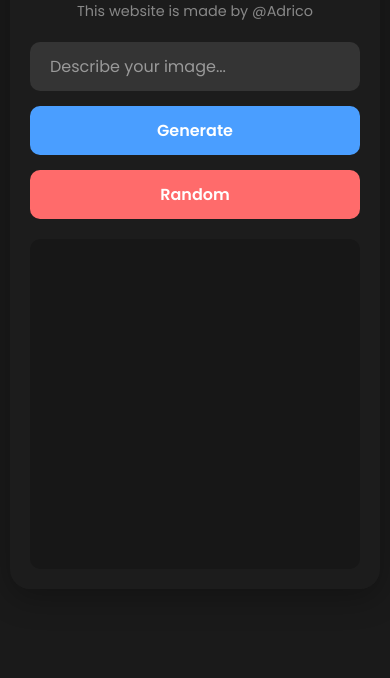
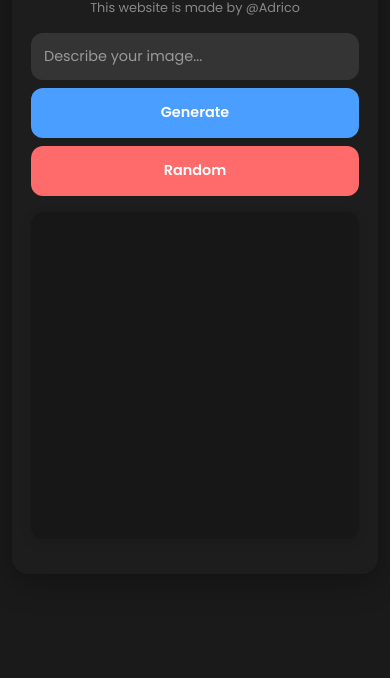
Before and after one commit to adricocorson/imagegenerator, a website: page index.html in a window 390 px wide. Shown: the part 166-844 px from the top of the page. Drawn offline with Linux system fonts and the light colour scheme.

Commit message:
Improve responsive design and layout proportions

```diff
--- a/index.html
+++ b/index.html
@@ -21,8 +21,10 @@
 
     <div class="input-container">
       <input type="text" id="prompt" placeholder="Describe your image...">
-      <button onclick="generateImage()">Generate</button>
-      <button onclick="rollDice()" class="dice-button"> Random</button>
+      <div class="button-container">
+        <button onclick="generateImage()">Generate</button>
+        <button onclick="rollDice()" class="dice-button">Random</button>
+      </div>
     </div>
 
     <div id="image-container">
--- a/styles.css
+++ b/styles.css
@@ -12,72 +12,88 @@ body {
   display: flex;
   justify-content: center;
   align-items: center;
-  padding: 20px;
+  padding: 1rem;
 }
 
 .container {
-  max-width: 800px;
-  width: 100%;
-  padding: 30px;
-  background: rgba(30, 30, 30, 0.7);
-  border-radius: 20px;
+  width: min(95%, 800px);
+  margin: 0 auto;
+  padding: clamp(1.5rem, 5vw, 2.5rem);
+  background: rgba(30, 30, 30, 0.95);
+  border-radius: clamp(1rem, 3vw, 1.5rem);
   box-shadow: 0 8px 32px 0 rgba(0, 0, 0, 0.3);
   backdrop-filter: blur(10px);
   display: flex;
   flex-direction: column;
-  gap: 20px;
+  gap: clamp(1.5rem, 4vw, 2rem);
 }
 
 .title-container {
   text-align: center;
-  margin-bottom: 20px;
+  margin-bottom: clamp(1rem, 3vw, 1.5rem);
 }
 
 h1 {
-  font-size: 2.5em;
-  margin-bottom: 10px;
+  font-size: clamp(1.8rem, 5vw, 2.5rem);
+  margin-bottom: 0.5rem;
   background: linear-gradient(45deg, #ff6b6b, #4ecdc4);
   -webkit-background-clip: text;
   background-clip: text;
   -webkit-text-fill-color: transparent;
+  line-height: 1.2;
 }
 
 .credit {
   color: #888;
-  font-size: 0.9em;
+  font-size: clamp(0.8rem, 2vw, 0.9rem);
 }
 
 .input-container {
   display: flex;
+  gap: clamp(0.5rem, 2vw, 1rem);
+  width: 100%;
   flex-wrap: wrap;
-  gap: 10px;
-  margin-bottom: 20px;
-  width: 100%;
 }
 
 input {
   flex: 1;
   min-width: 200px;
-  padding: 12px 20px;
+  padding: clamp(0.8rem, 2vw, 1rem);
   border: none;
-  border-radius: 10px;
+  border-radius: 0.75rem;
   background: rgba(255, 255, 255, 0.1);
   color: white;
-  font-size: 1em;
+  font-size: clamp(0.9rem, 2vw, 1rem);
+  transition: all 0.3s ease;
+}
+
+input:focus {
+  outline: none;
+  background: rgba(255, 255, 255, 0.15);
+  box-shadow: 0 0 0 2px rgba(74, 158, 255, 0.3);
 }
 
 input::placeholder {
   color: rgba(255, 255, 255, 0.5);
 }
 
+.button-container {
+  display: flex;
+  gap: clamp(0.5rem, 2vw, 1rem);
+  flex-wrap: wrap;
+}
+
 button {
-  padding: 12px 25px;
+  padding: clamp(0.8rem, 2vw, 1rem) clamp(1.2rem, 3vw, 1.5rem);
   border: none;
-  border-radius: 10px;
+  border-radius: 0.75rem;
   cursor: pointer;
-  font-size: 1em;
+  font-size: clamp(0.9rem, 2vw, 1rem);
   font-weight: 600;
   transition: all 0.3s ease;
+  flex: 1;
+  min-width: max-content;
+  white-space: nowrap;
 }
 
 button:first-of-type {
@@ -93,6 +109,11 @@ button:first-of-type {
 button:hover {
   transform: translateY(-2px);
   box-shadow: 0 5px 15px rgba(0, 0, 0, 0.2);
+  opacity: 0.9;
+}
+
+button:active {
+  transform: translateY(0);
 }
 
 #image-container {
@@ -100,15 +121,17 @@ button:hover {
   display: flex;
   justify-content: center;
   align-items: center;
+  margin: clamp(1rem, 3vw, 2rem) 0;
 }
 
 #image-wrapper {
   width: 100%;
-  max-width: 512px;
+  max-width: min(512px, 90vw);
   aspect-ratio: 1;
-  border-radius: 10px;
+  border-radius: clamp(0.75rem, 2vw, 1rem);
   overflow: hidden;
   background: rgba(0, 0, 0, 0.2);
+  box-shadow: 0 4px 12px rgba(0, 0, 0, 0.1);
 }
 
 #generated-image {
@@ -121,21 +144,22 @@ button:hover {
 
 #loading {
   text-align: center;
-  margin: 20px 0;
+  margin: clamp(1rem, 3vw, 1.5rem) 0;
 }
 
 .loading-text {
   color: #4a9eff;
-  font-size: 1.2em;
+  font-size: clamp(1rem, 2.5vw, 1.2rem);
   animation: pulse 1.5s infinite;
 }
 
 .status-message {
   text-align: center;
-  padding: 10px;
-  border-radius: 5px;
-  margin-top: 10px;
+  padding: clamp(0.8rem, 2vw, 1rem);
+  border-radius: 0.75rem;
+  margin-top: clamp(0.8rem, 2vw, 1rem);
   display: none;
+  font-size: clamp(0.9rem, 2vw, 1rem);
 }
 
 .status-message.error {
@@ -163,8 +187,8 @@ button:hover {
 }
 
 .loader {
-  width: 50px;
-  height: 50px;
+  width: clamp(40px, 8vw, 50px);
+  height: clamp(40px, 8vw, 50px);
   border: 5px solid #333;
   border-top-color: #4a9eff;
   border-radius: 50%;
@@ -178,34 +202,24 @@ button:hover {
 }
 
 @keyframes pulse {
-  0% {
-    opacity: 0.6;
-  }
-  50% {
-    opacity: 1;
-  }
-  100% {
-    opacity: 0.6;
-  }
+  0% { opacity: 0.6; }
+  50% { opacity: 1; }
+  100% { opacity: 0.6; }
 }
 
 /* Mobile Responsiveness */
 @media (max-width: 600px) {
   body {
-    padding: 10px;
+    padding: 0.75rem;
   }
 
   .container {
-    padding: 20px;
-  }
-
-  h1 {
-    font-size: 2em;
+    padding: clamp(1.2rem, 4vw, 1.5rem);
+    width: 100%;
   }
 
   .input-container {
     flex-direction: column;
-    gap: 15px;
   }
 
   input {
@@ -213,8 +227,15 @@ button:hover {
     min-width: unset;
   }
 
+  .button-container {
+    flex-direction: column;
+    width: 100%;
+  }
+
   button {
     width: 100%;
+    justify-content: center;
+    padding: 0.9rem;
   }
 
   #image-wrapper {
```
